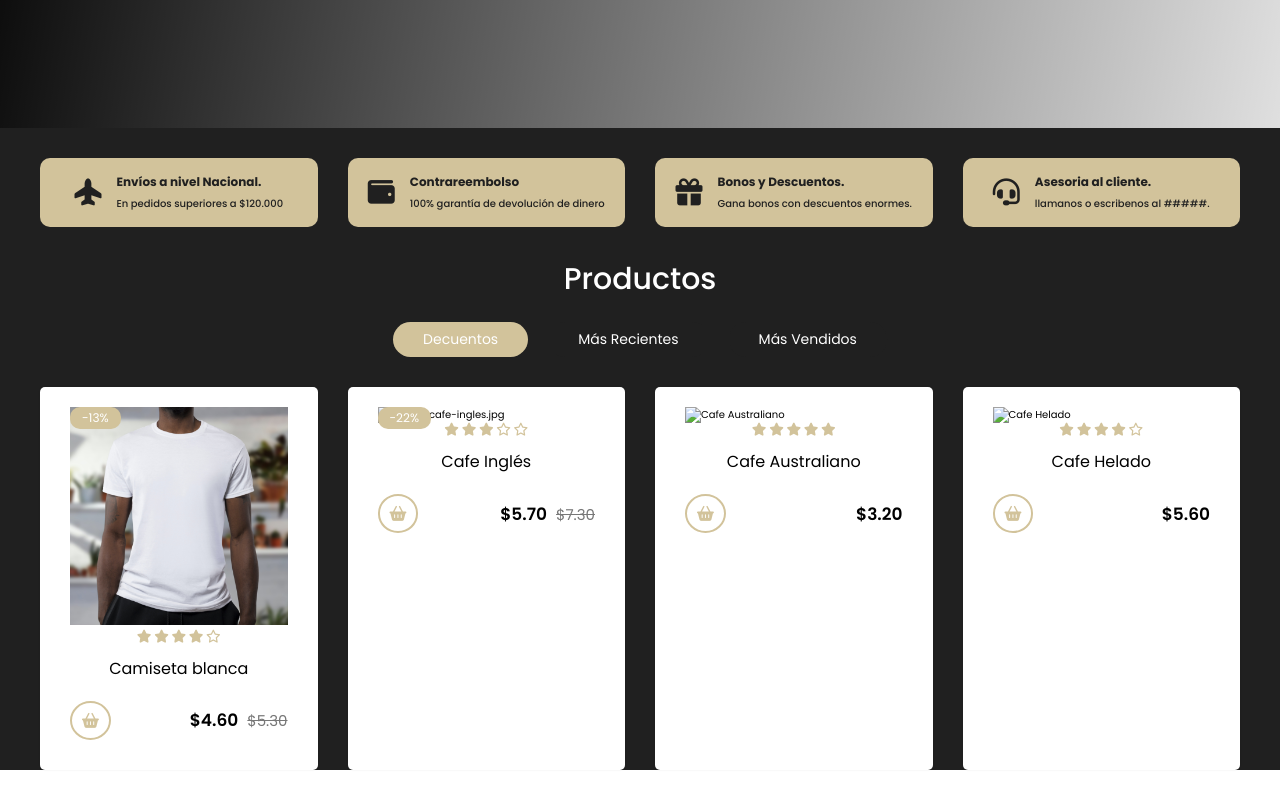
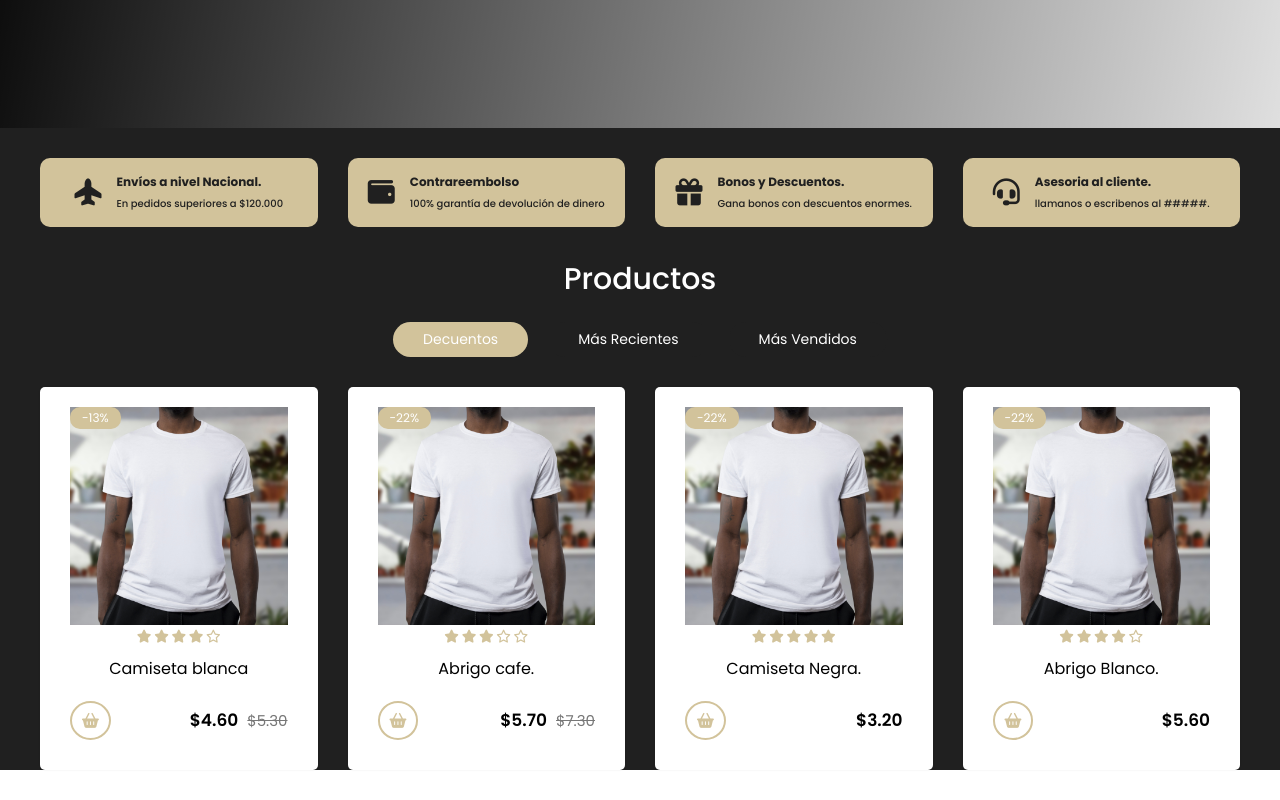
Before and after one commit to Bedoya-8a/General-Shope_FrontEnd, a plain HTML site: page Home/index.html in a window 1280 px wide. Shown: the part 621-1421 px from the top of the page. Drawn offline with Linux system fonts and the light colour scheme.

Commit message:
segundo commit

```diff
--- a/Home/index.html
+++ b/Home/index.html
@@ -147,8 +147,8 @@
 					<div class="card-product">
 						<div class="container-img">
 							<img
-								src="img/"
-								alt="Cafe incafe-ingles.jpg"
+								src="img/producto-1.jpg"
+								alt="Abrigo.jpg"
 							/>
 							<span class="discount">-22%</span>
 							<div class="button-group">
@@ -171,7 +171,7 @@
 								<i class="fa-regular fa-star"></i>
 								<i class="fa-regular fa-star"></i>
 							</div>
-							<h3>Cafe Inglés</h3>
+							<h3>Abrigo cafe.</h3>
 							<span class="add-cart">
 								<i class="fa-solid fa-basket-shopping"></i>
 							</span>
@@ -182,9 +182,10 @@
 					<div class="card-product">
 						<div class="container-img">
 							<img
-								src="img/"
-								alt="Cafe Australiano"
+								src="img/producto-1.jpg"
+								alt=""
 							/>
+							<span class="discount">-22%</span>
 							<div class="button-group">
 								<span>
 									<i class="fa-regular fa-eye"></i>
@@ -205,7 +206,7 @@
 								<i class="fa-solid fa-star"></i>
 								<i class="fa-solid fa-star"></i>
 							</div>
-							<h3>Cafe Australiano</h3>
+							<h3>Camiseta Negra.</h3>
 							<span class="add-cart">
 								<i class="fa-solid fa-basket-shopping"></i>
 							</span>
@@ -215,7 +216,10 @@
 					<!--  -->
 					<div class="card-product">
 						<div class="container-img">
-							<img src="img/" alt="Cafe Helado" />
+							<img src="img/producto-1.jpg"
+							alt="Abrigo blanco"
+							/>
+							<span class="discount">-22%</span>
 							<div class="button-group">
 								<span>
 									<i class="fa-regular fa-eye"></i>
@@ -236,7 +240,7 @@
 								<i class="fa-solid fa-star"></i>
 								<i class="fa-regular fa-star"></i>
 							</div>
-							<h3>Cafe Helado</h3>
+							<h3>Abrigo Blanco.</h3>
 							<span class="add-cart">
 								<i class="fa-solid fa-basket-shopping"></i>
 							</span>
```
